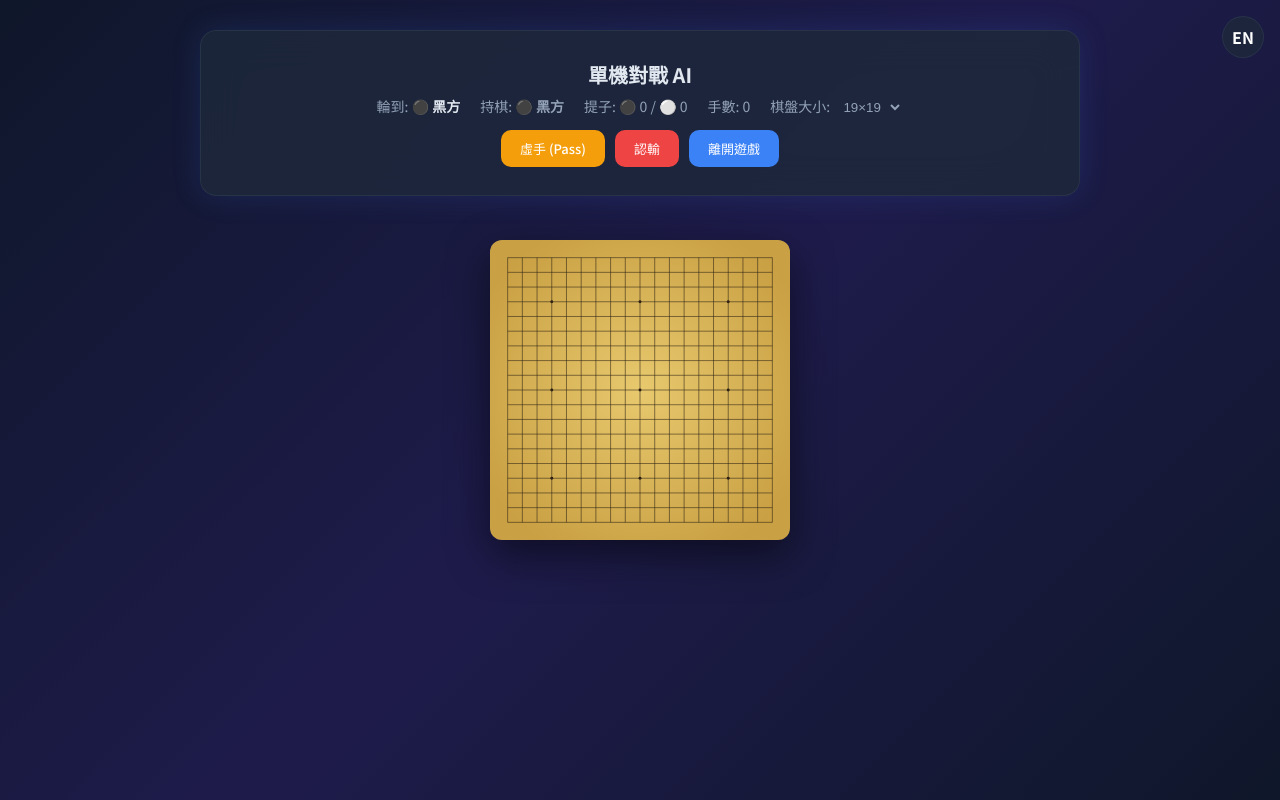
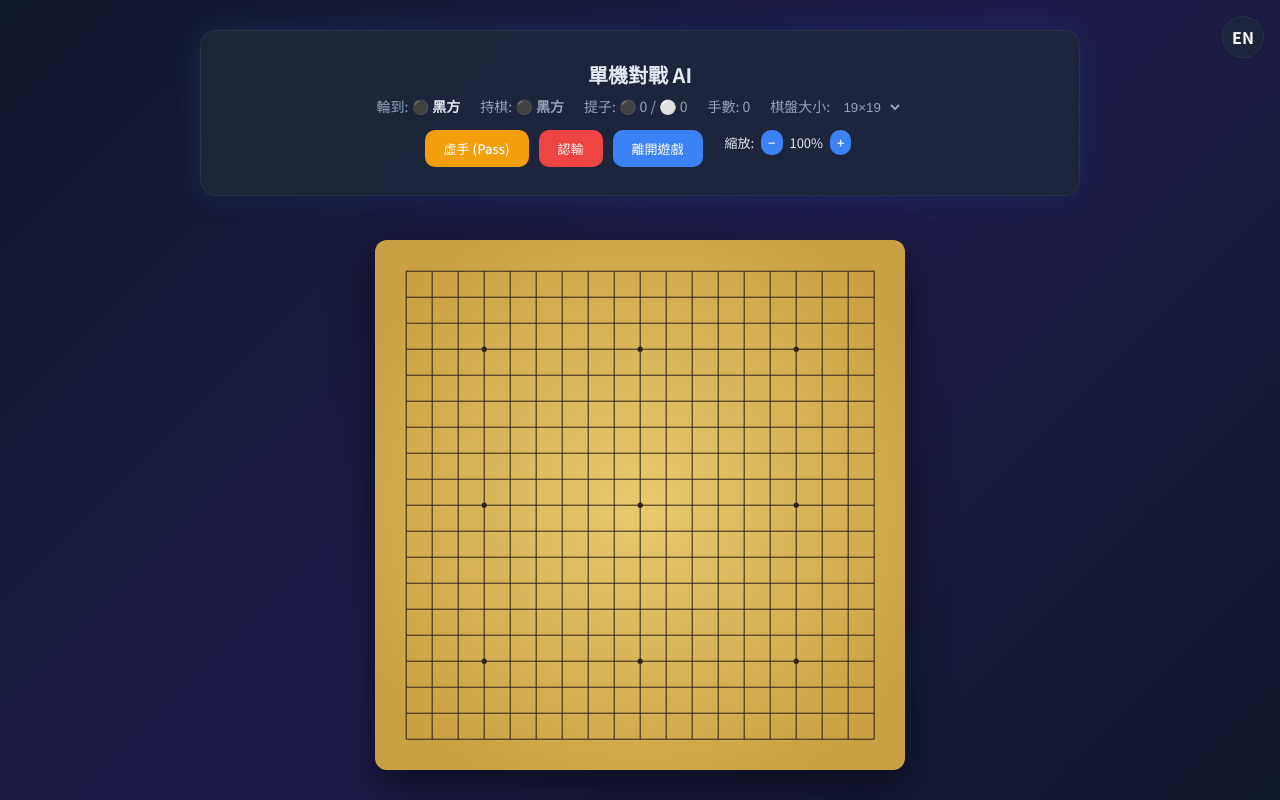
Before and after one commit to peterc200415/go-game, a Vue app in the folder frontend/: page / in a window 1280 px wide. Both pictures are taken after a click on the button "單機對戰 AI". Built offline with nearby package versions, Linux system fonts and the light colour scheme.

Commit message:
Add board zoom control (50%-200%)

```diff
--- a/frontend/src/App.vue
+++ b/frontend/src/App.vue
@@ -141,6 +141,11 @@
           <button v-if="!isSpectator && !gameOver" @click="resign"
             style="background: var(--accent-red)">{{ t('resign') }}</button>
           <button @click="leave">{{ t('leaveGame') }}</button>
+          <span style="margin-left: 12px; font-size: 13px">{{ t('zoom') }}:
+            <button @click="boardScale = Math.max(0.5, boardScale - 0.1)" style="padding: 2px 6px; margin: 0 4px">−</button>
+            {{ Math.round(boardScale * 100) }}%
+            <button @click="boardScale = Math.min(2, boardScale + 0.1)" style="padding: 2px 6px; margin: 0 4px">+</button>
+          </span>
         </div>
       </div>
 
@@ -150,6 +155,7 @@
         :turn="turn"
         :myColor="myColor"
         :lastMove="lastMove"
+        :scale="boardScale"
         :disabled="isSpectator || gameOver || aiThinking || turn !== myColor"
         @place="handlePlace"
         style="margin-top: 16px"
@@ -229,6 +235,7 @@ const i18n = {
     moveNum: '手數',
     boardSizeLabel: '棋盤大小',
     aiModel: 'AI 模型',
+    zoom: '縮放',
     gameEndScore: '雙方虛手，終局計分',
     resignWin: (c) => `${c}認輸`,
     scoreWin: (winner, diff) => `${winner}勝 ${diff.toFixed(1)} 目`,
@@ -278,6 +285,7 @@ const i18n = {
     moveNum: 'Move',
     boardSizeLabel: 'Board Size',
     aiModel: 'AI Model',
+    zoom: 'Zoom',
     gameEndScore: 'Both players passed. Scoring...',
     resignWin: (c) => `${c} resigned`,
     scoreWin: (winner, diff) => `${winner} wins by ${diff.toFixed(1)} points`,
@@ -306,6 +314,7 @@ const selectedModel = ref('phi4-mini:3.8b');
 
 const board = ref([]);
 const boardSize = ref(19);
+const boardScale = ref(1);
 const turn = ref('black');
 const myColor = ref('black');
 const isSinglePlayer = ref(false);
--- a/frontend/src/components/GoBoard.vue
+++ b/frontend/src/components/GoBoard.vue
@@ -1,6 +1,6 @@
 <template>
-  <div class="board-container">
-    <svg :viewBox="`0 0 ${svgSize} ${svgSize}`" class="board-svg">
+  <div class="board-container" :style="{ transform: `scale(${scale})`, transformOrigin: 'top left' }">
+    <svg :viewBox="`0 0 ${svgSize} ${svgSize}`" class="board-svg" :style="{ width: svgSize * scale + 'px', height: svgSize * scale + 'px' }">
       <!-- Wood background -->
       <defs>
         <radialGradient id="boardGrad" cx="50%" cy="50%" r="60%">
@@ -91,7 +91,8 @@ const props = defineProps({
   myColor: { type: String, default: 'black' },
   turn: { type: String, default: 'black' },
   lastMove: { type: Array, default: null },
-  disabled: { type: Boolean, default: false }
+  disabled: { type: Boolean, default: false },
+  scale: { type: Number, default: 1 }
 });
 
 const emit = defineEmits(['place']);
@@ -150,6 +151,7 @@ function handleClick(r, c) {
   overflow: hidden;
   box-shadow: 0 15px 40px rgba(0,0,0,0.5);
   display: inline-block;
+  transition: transform 0.2s ease;
 }
 .board-svg {
   display: block;
```
